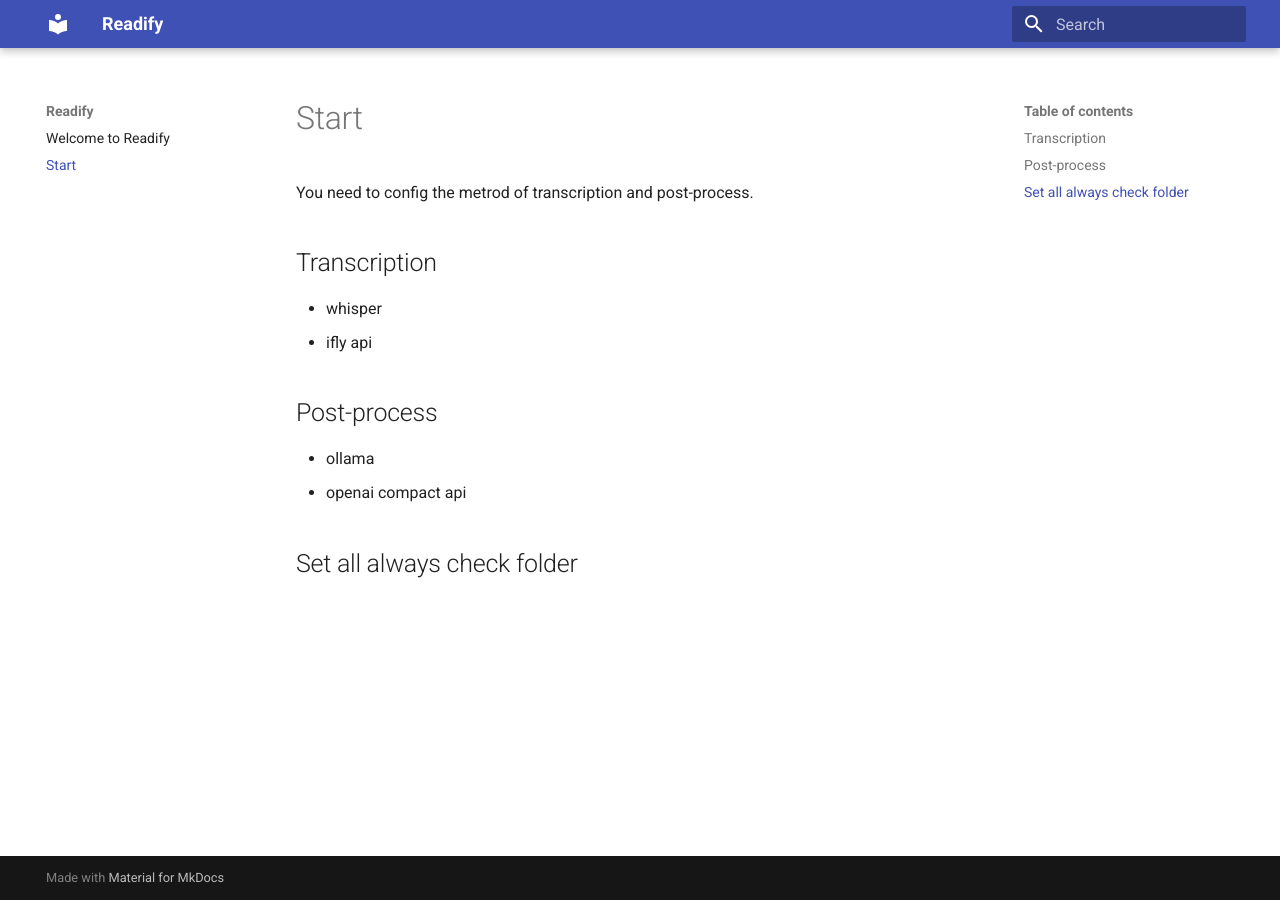
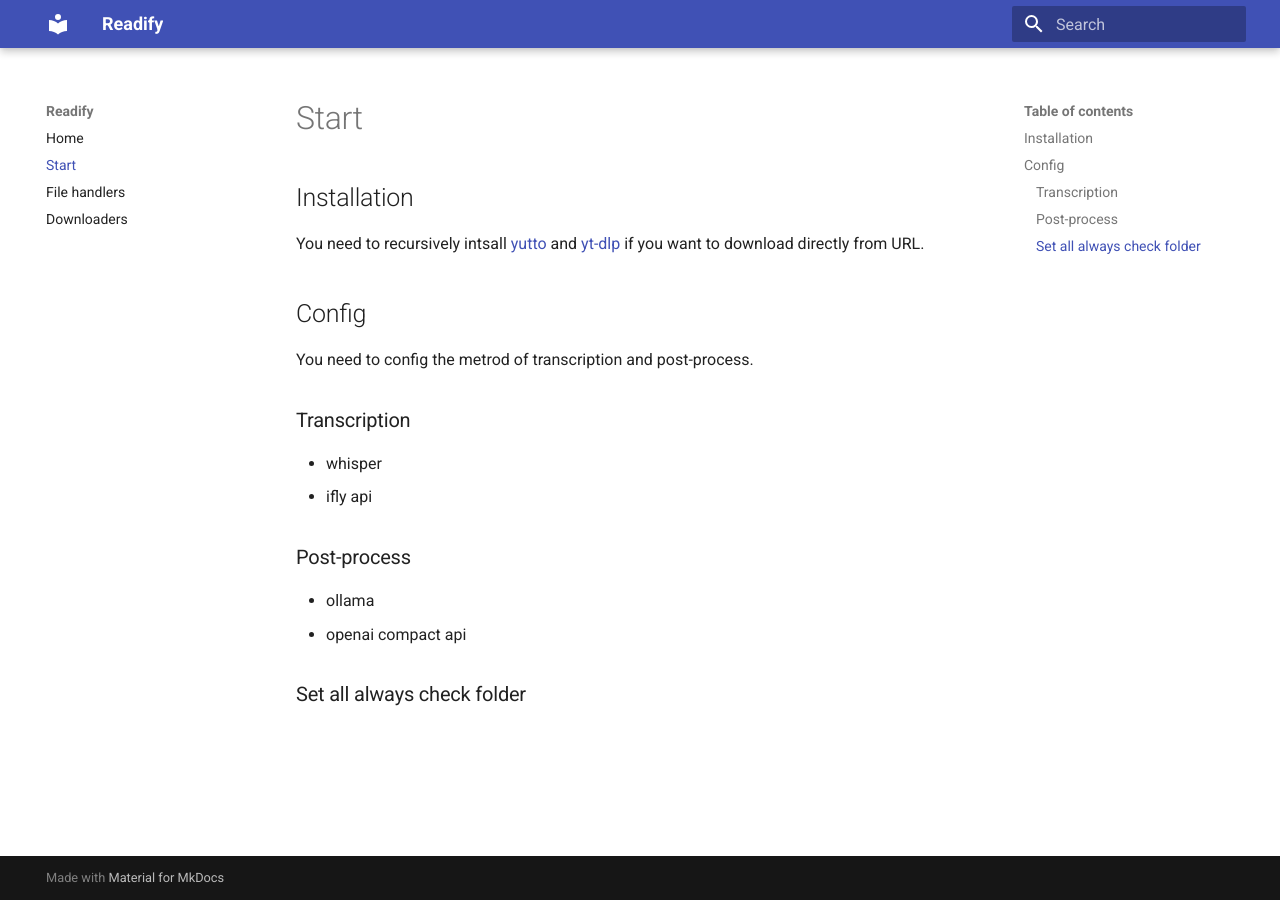
Before and after one commit to linsenwang/Readify, an MkDocs documentation site: the page built from doc/docs/start.md, in a window 1280 px wide. Built offline with MkDocs 1.6.1 and Material for MkDocs 9.7.7, drawn with Linux system fonts in a browser that asks for light colours.

Commit message:
merge docs

```diff
--- a/doc/docs/start.md
+++ b/doc/docs/start.md
@@ -1,11 +1,17 @@
+## Installation
+
+You need to recursively intsall [yutto](https://github.com/yutto-dev/yutto) and [yt-dlp](https://github.com/yt-dlp/yt-dlp) if you want to download directly from URL.
+
+## Config
+
 You need to config the metrod of transcription and post-process.
 
-## Transcription
+### Transcription
 - whisper
 - ifly api
 
-## Post-process
+### Post-process
 - ollama
 - openai compact api
 
-## Set all always check folder
+### Set all always check folder
--- a/doc/mkdocs.yml
+++ b/doc/mkdocs.yml
@@ -2,3 +2,11 @@ site_name: Readify
 theme:
   name: material
   favicon: assets/yanan.png
+  # palette:
+  #   primary: blue grey
+  #   accent: light blue
+nav:
+   - Home: index.md
+   - Start: start.md
+   - File handlers: file_handlers.md
+   - Downloaders: downloaders.md
--- a/requirements.txt
+++ b/requirements.txt
@@ -0,0 +1,3 @@
+beautifulsoup4==4.13.3
+mistune==2.0.4
+Requests==2.32.3
```
Also changed, not shown: doc/docs/downloaders.md (added, +15 -0 lines), doc/docs/file_handlers.md (added), doc/docs/index.md (line endings or trailing spaces), 2 other files.
